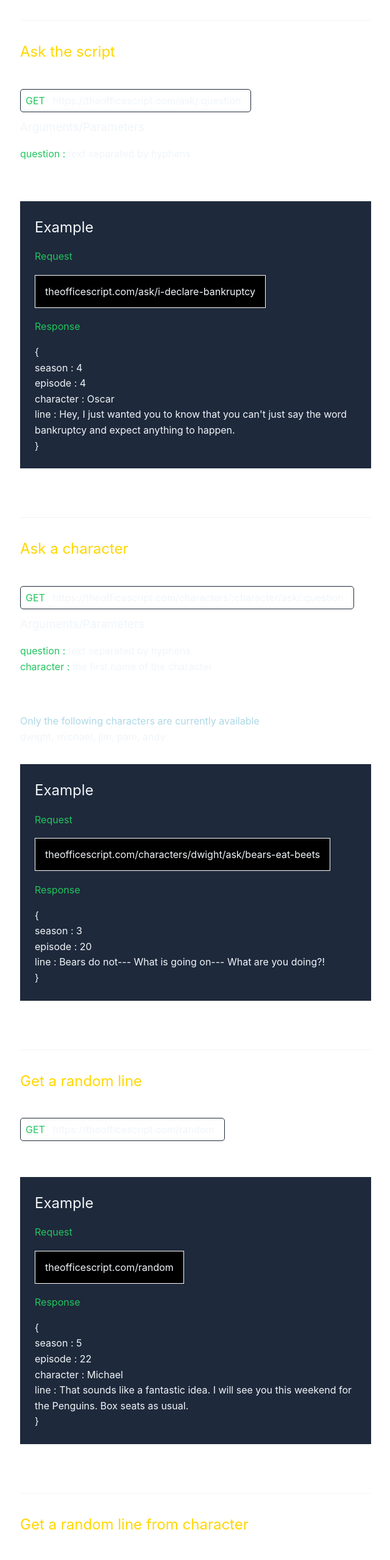
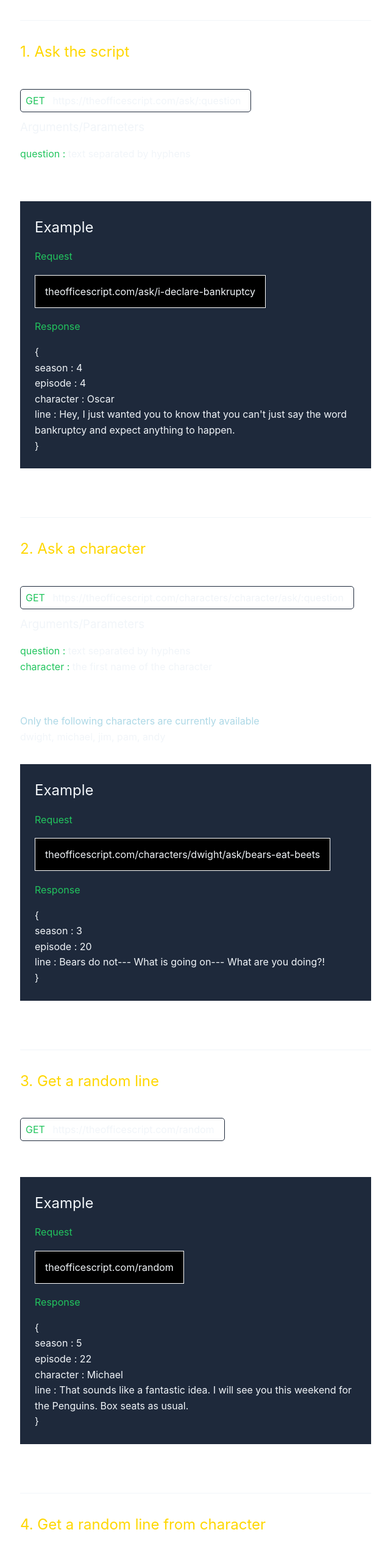
Before and after one commit to zubyj/the-office-api, a Vue app in the folder client/: page / in a window 1280 px wide. Shown: the part 849-3407 px from the top of the page at 61% size, without its empty margins (319-959 px from the left). Built offline with nearby package versions, Linux system fonts and the light colour scheme.

Commit message:
number each api endpoint title

```diff
--- a/client/src/App.vue
+++ b/client/src/App.vue
@@ -19,7 +19,7 @@
 
       <!-- Ask the script -->
       <div id="ask_question">
-        <Endpoint name="Ask the script" path="/ask/:question" :parameters="{
+        <Endpoint name="1. Ask the script" path="/ask/:question" :parameters="{
           question: 'text separated by hyphens'
         }" />
         <ExampleRequest path="/ask/i-declare-bankruptcy" season="4" episode="4" character="Oscar"
@@ -28,7 +28,7 @@
 
       <!-- Ask a character -->
       <div id="ask_question_character">
-        <Endpoint name="Ask a character" path="/characters/:character/ask/:question" :parameters="{
+        <Endpoint name="2. Ask a character" path="/characters/:character/ask/:question" :parameters="{
             question: 'text separated by hyphens',
             character: 'the first name of the character',
           }" />
@@ -46,14 +46,14 @@
 
       <!-- Gets a random line -->
       <div id="random_line">
-        <Endpoint name="Get a random line" path="/random" />
+        <Endpoint name="3. Get a random line" path="/random" />
         <ExampleRequest path="/random" season="5" episode="22" character="Michael"
           line="That sounds like a fantastic idea. I will see you this weekend for the Penguins. Box seats as usual." />
       </div>
 
       <!-- Gets a random line from character -->
       <div id="random_line_character">
-        <Endpoint name="Get a random line from character" path="/characters/:character/random" :parameters="{
+        <Endpoint name="4. Get a random line from character" path="/characters/:character/random" :parameters="{
             character: 'the first name of the character',
           }" />
         <ExampleRequest path="/characters/dwight/random" season="1" episode="1"
@@ -62,8 +62,8 @@
 
       <!-- Gets a random line from season and character -->
       <div id="random_line_season_character">
-        <Endpoint name="Get a random line from season and character" path="/seasons/:season/characters/:character/random"
-          :parameters="{
+        <Endpoint name="5. Get a random line from season and character"
+          path="/seasons/:season/characters/:character/random" :parameters="{
               season: 'the season number (1-9)',
               character: 'the first name of the character',
             }" />
@@ -73,7 +73,7 @@
 
       <!-- Gets a random line from season, episode, and character -->
       <div id="random_line_season_episode_character">
-        <Endpoint name="Get a random line from season, episode, and character"
+        <Endpoint name="6. Get a random line from season, episode, and character"
           path="/seasons/:season/episodes/:episode/characters/:character/random" :parameters="{
               season: 'the season number (1-9)',
               episode: 'the episode number',
```
